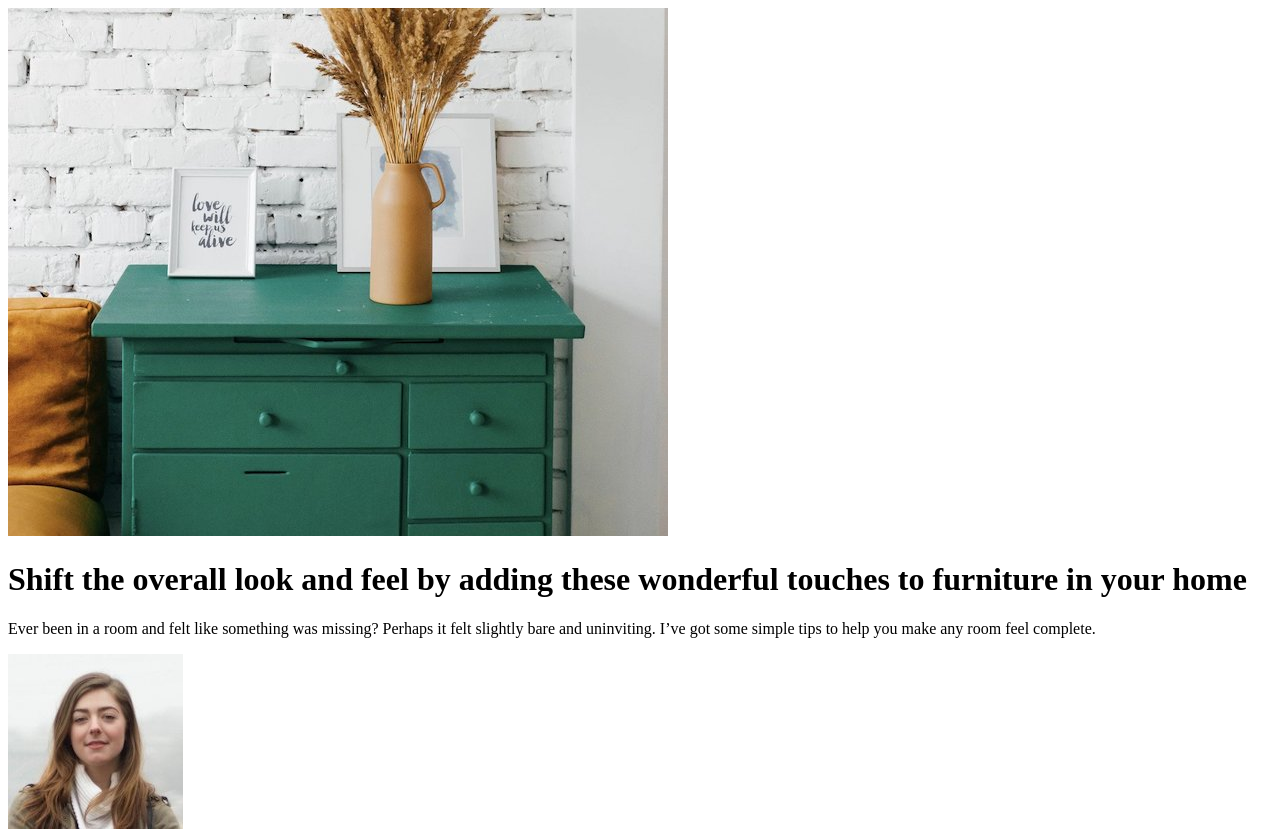
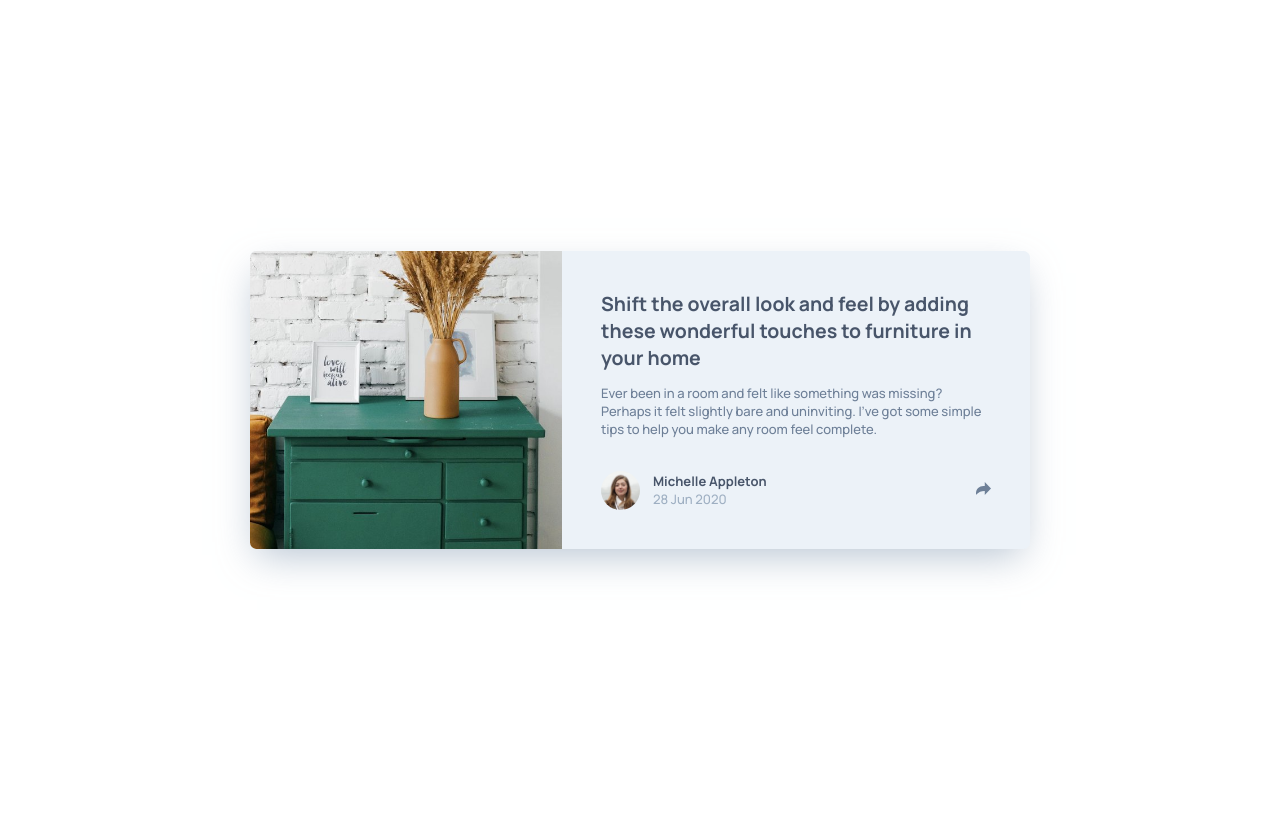
Before and after one commit to juan26468818/article-preview-component, a plain HTML site: page index.html in a window 1280 px wide. Shown: the top 832 px of the page. After the commit the page ends 800 px from the top, so only its background shows below. Drawn offline with Linux system fonts and the light colour scheme.

Commit message:
adjust css for desktop view

```diff
--- a/index.html
+++ b/index.html
@@ -7,23 +7,26 @@
     <title>Article preview component</title>
     <link rel="icon" type="image/x-icon" href="/img/favicon-32x32.png">
     <link rel="stylesheet" href="./main.css">
+    <link rel="preconnect" href="https://fonts.googleapis.com">
+    <link rel="preconnect" href="https://fonts.gstatic.com" crossorigin>
+    <link href="https://fonts.googleapis.com/css2?family=Manrope:wght@500;700&display=swap" rel="stylesheet">
 </head>
 <body>
     <main>
-        <img src="./img/drawers.jpg">
-        <div>
+        <img src="./img/drawers.jpg" alt="arranged furniture image" class="main-img">
+        <div class="info-container">
             <h1>Shift the overall look and feel by adding these wonderful touches to furniture in your home</h1>
-            <p>Ever been in a room and felt like something was missing? Perhaps it felt slightly bare and uninviting. I’ve got some simple tips to help you make any room feel complete.</p>
-            <div>
-                <div>
-                    <img src="./img/avatar-michelle.jpg">
+            <p class="main-description">Ever been in a room and felt like something was missing? Perhaps it felt slightly bare and uninviting. I’ve got some simple tips to help you make any room feel complete.</p>
+            <div class="bottom-container">
+                <div class="author-container">
+                    <img src="./img/avatar-michelle.jpg" alt="avatar of Michelle" class="avatar">
                     <div>
-                        <p>Michelle Appleton</p>
-                        <p>28 Jun 2020</p>
+                        <p class="author-name">Michelle Appleton</p>
+                        <p class="date">28 Jun 2020</p>
                     </div>
                 </div>
                 <div>
-                    <img src="./img/icon-share.svg">
+                    <img src="./img/icon-share.svg" alt="share icon" aria-hidden="true">
                     <div class="share">
                         <p>SHARE</p>
                         <img src="./img/icon-facebook.svg">
--- a/main.css
+++ b/main.css
@@ -0,0 +1,72 @@
+*{
+    margin: 0;
+    padding: 0;
+    box-sizing: border-box;
+    font-family: 'Manrope', sans-serif;
+}
+html{
+    font-size: 13px;
+    --Very-Dark-Grayish-Blue: hsl(217, 19%, 35%);
+    --Desaturated-Dark-Blue: hsl(214, 17%, 51%);
+    --Grayish-Blue: hsl(212, 23%, 69%);
+    --Light-Grayish-Blue: hsl(210, 46%, 95%);
+}
+body{
+    height: 100vh;
+    display: flex;
+    justify-content: center;
+    align-items: center;
+}
+main{
+    background-color: var(--Light-Grayish-Blue);
+    display: flex;
+    width: 60rem;
+    border-radius: .5rem;
+    overflow: hidden;
+    box-shadow: -1px 14px 37px -8px rgba(158,175,194,0.75);
+    -webkit-box-shadow: -1px 14px 37px -8px rgba(158,175,194,0.75);
+    -moz-box-shadow: -1px 14px 37px -8px rgba(158,175,194,0.75);
+
+}
+.main-img{
+    width: 40%;
+    object-fit: cover;
+}
+.info-container{
+    padding: 3rem;
+}
+h1{
+    font-size: 1.5rem;
+    color: var(--Very-Dark-Grayish-Blue);
+}
+.main-description{
+    color: var(--Desaturated-Dark-Blue);
+    margin-top: 1rem;
+    margin-bottom: 2.5rem;
+}
+.bottom-container{
+    display: flex;
+    justify-content: space-between;
+    align-items: center;
+}
+.author-container{
+    display: flex;
+    align-items: center;
+
+}
+.avatar{
+    width: 3rem;
+    height: 3rem;
+    border-radius: 50%;
+    margin-right: 1rem;
+}
+.author-name{
+    font-weight: bold;
+    color: var(--Very-Dark-Grayish-Blue);
+}
+.date{
+    color: var(--Grayish-Blue);
+}
+.share{
+    display: none;
+}
```
